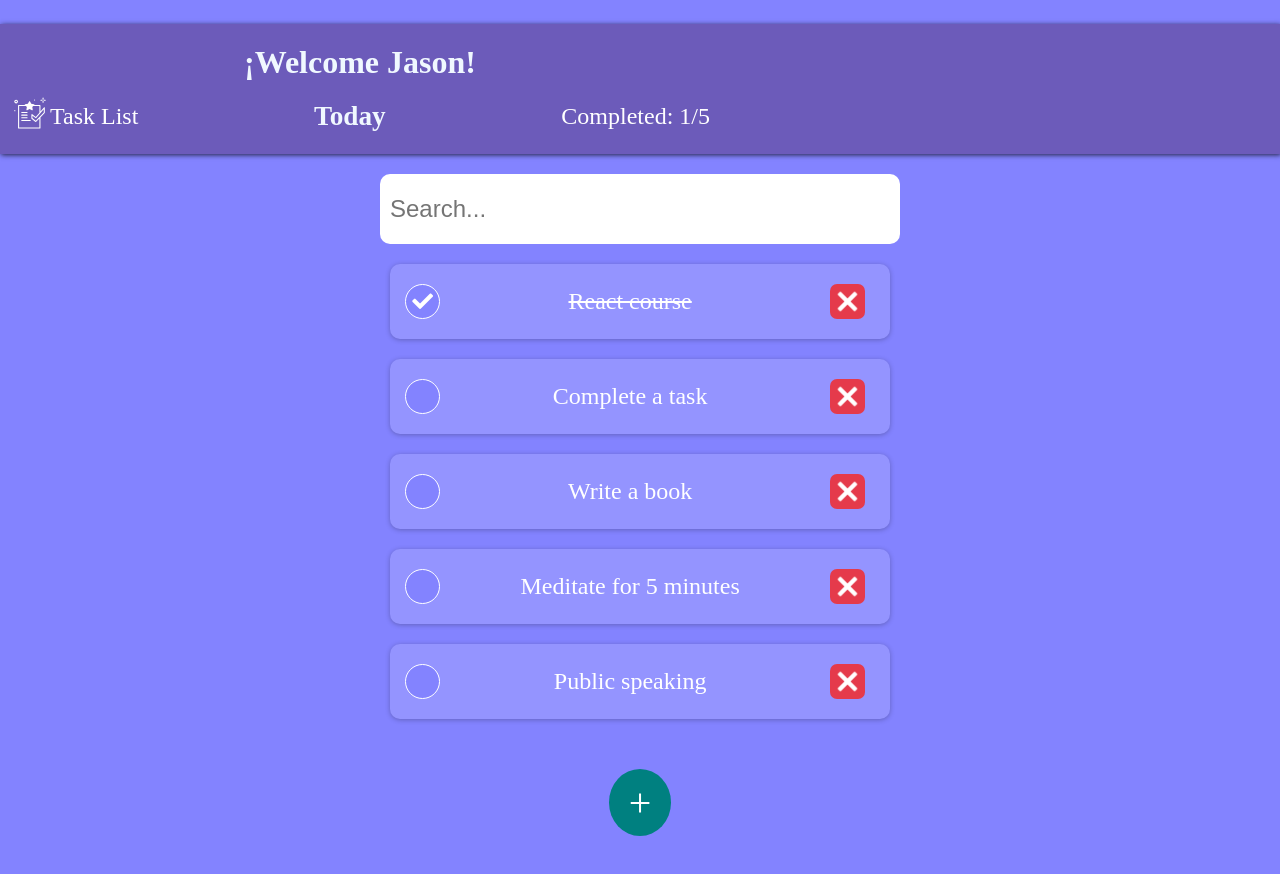
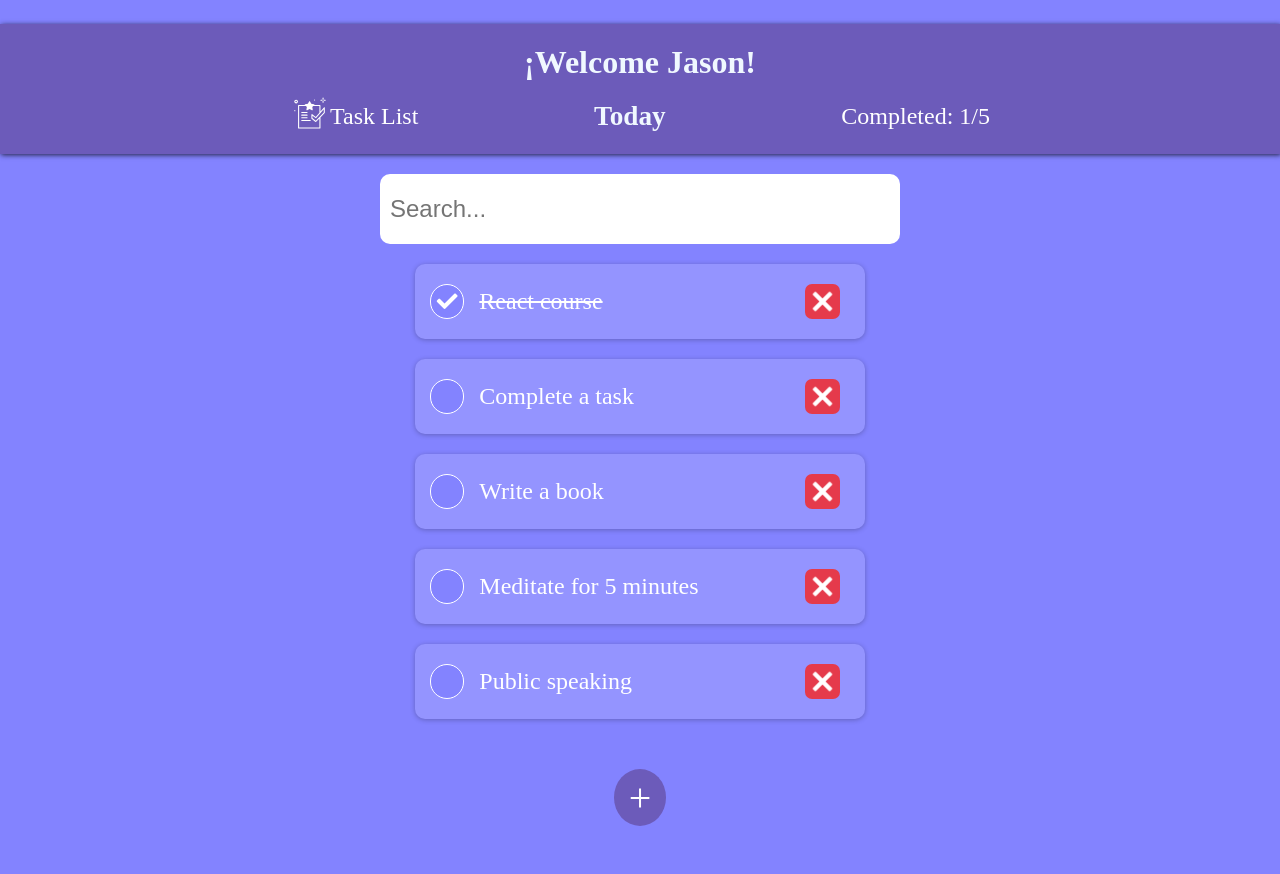
Before and after one commit to Jason171096/TODO-s, a React (Create React App) app: page / in a window 1280 px wide. Shown: the top 874 px of the page. Built offline with nearby package versions, Linux system fonts and the light colour scheme.

Commit message:
Added button

```diff
--- a/src/components/CreateTodoButton/CreateTodoButton.css
+++ b/src/components/CreateTodoButton/CreateTodoButton.css
@@ -6,8 +6,8 @@
 
 .button {
     border-radius: 100%;
-    background-color: teal;
-    padding: 10px 20px;
+    background-color: #654EA3BF;
+    padding: 5px 15px;
     font-size: 2.5rem;
     color: white;
     cursor: pointer;
--- a/src/components/TodoCounter/TodoCounter.css
+++ b/src/components/TodoCounter/TodoCounter.css
@@ -8,8 +8,7 @@
 }
 
 .title {
-    align-items: center;
-    flex-direction: column;
+    margin: auto;
     padding: 10px;
     max-width: 700px;
 }
--- a/src/components/TodoItem/TodoItem.css
+++ b/src/components/TodoItem/TodoItem.css
@@ -1,5 +1,5 @@
 .List {
-    width: 500px;
+    width: 450px;
     list-style: none;
     display: flex;
     justify-content: space-around;
@@ -25,7 +25,7 @@ input[type="checkbox"] {
     display: flex;
     align-items: center;
     justify-content: center;
-    width: 40px;
+    width: 45px;
     height: 35px;
     border-radius: 20px;
     background-color: #8383FF;
@@ -56,7 +56,7 @@ input[type="checkbox"]:checked:after {
 
 .text-p{
     width: 400px;
-    text-align: center;
+    text-align: left;
     font-size: 1.5rem;
     word-wrap: normal;
 }
```
